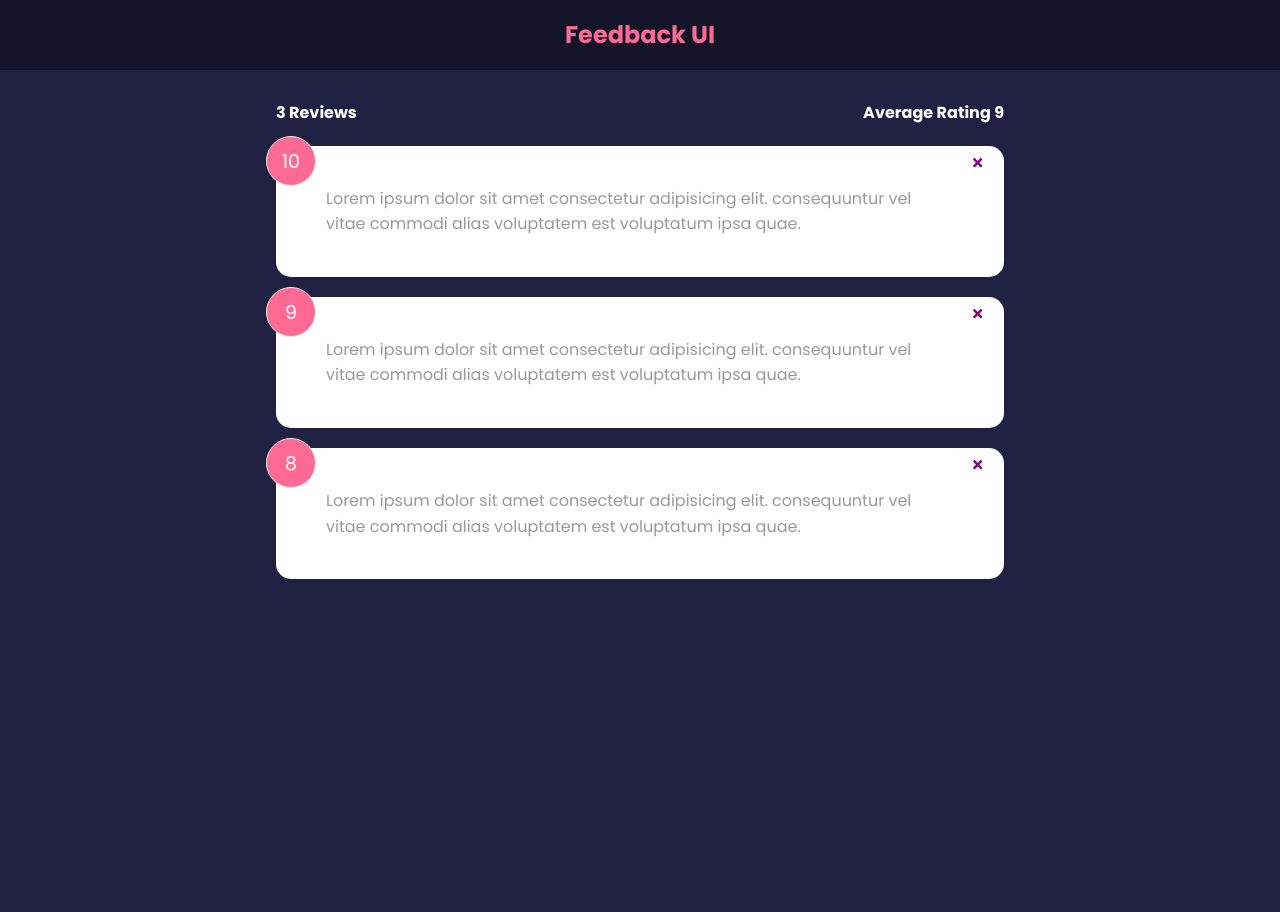
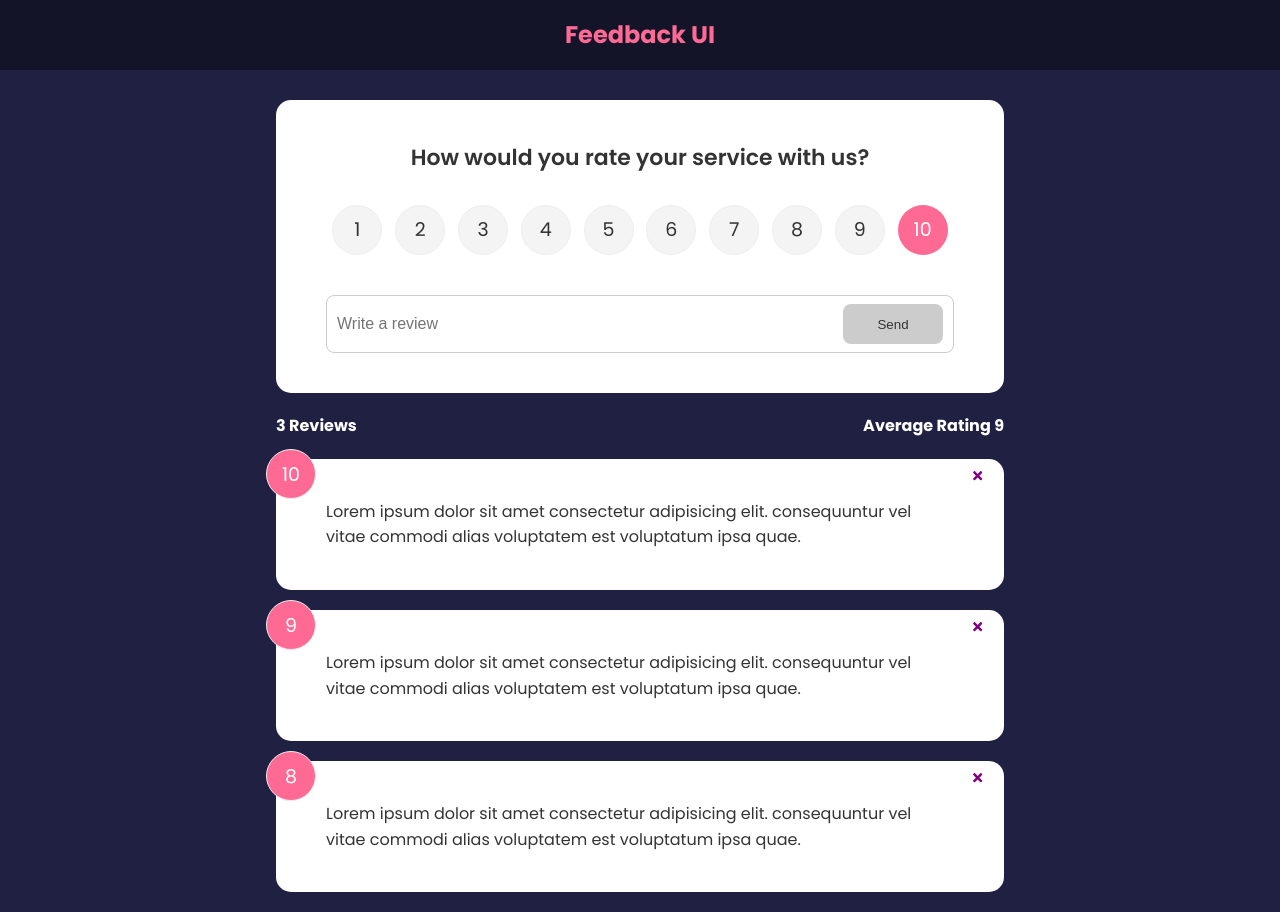
Before and after one commit to omerfaruksaribal/Feedback-App, a React (Create React App) app: page / in a window 1280 px wide. Before the commit the page ends 800 px from the top, so only its background shows below. Built offline with nearby package versions, Linux system fonts and the light colour scheme.

Commit message:
Project almost done

```diff
--- a/package.json
+++ b/package.json
@@ -10,6 +10,7 @@
     "react-dom": "^18.3.1",
     "react-icons": "^5.2.1",
     "react-scripts": "5.0.1",
+    "uuid": "^10.0.0",
     "web-vitals": "^2.1.4"
   },
   "scripts": {
--- a/src/App.js
+++ b/src/App.js
@@ -1,13 +1,20 @@
 import React  from "react"
+import { v4 as uuidv4 } from 'uuid'
 import { useState } from "react"
 import Header from "./components/Header"
 import FeedbackList from "./components/FeedbackList"
 import FeedbackStats from "./components/FeedbackStats"
 import FeedbackData from "./data/FeedbackData"
+import FeedbackForm from "./components/FeedbackForm"
 
 
 function App() {
     const[feedback, setFeedback] = useState(FeedbackData)
+
+    const addFeedback = (newFeedback) => {
+        newFeedback.id = uuidv4()
+        setFeedback([newFeedback, ...feedback])
+    }
 
     const deleteFeedback = (id) => {
         if (window.confirm('Are you sure you want to delete?')) {
@@ -20,6 +27,7 @@
     <>
         <Header />
         <div className="container">
+            <FeedbackForm handleAdd={addFeedback} />
             <FeedbackStats feedback = {feedback} />
             <FeedbackList feedback = {feedback} handleDelete={ deleteFeedback } />
         </div>
--- /dev/null
+++ b/src/components/FeedbackForm.jsx
@@ -0,0 +1,62 @@
+import React from 'react'
+import { useState } from 'react'
+import Card from './shared/Card'
+import Button from './shared/Button'
+import RatingSelect from './RatingSelect'
+
+function FeedbackForm({handleAdd}) {
+    const [text, setText] = useState('')
+    const [rating, setRating] = useState(10)
+    const [btnDisabled, setBtnDisabled] = useState(true)
+    const [message, setMessage] = useState('')
+
+    const handleTextChange = (e) => {
+        if (text === '') {
+            setBtnDisabled(true)
+            setMessage(null)
+        } else if (text !== '' && text.trim().length <= 10) {
+            setMessage('Text must be at least 10 character')
+            setBtnDisabled(true)
+        } else {
+            setMessage(null)
+            setBtnDisabled(false)
+        }
+
+        setText(e.target.value)
+    }
+
+    const handleSubmit = (e) => {
+        e.preventDefault()
+        if (text.trim().length > 10 ) {
+            const newFeedback = {
+                text: text,
+                rating: rating,
+            }
+            handleAdd(newFeedback)
+
+            setText('')
+        }
+    }
+
+    return (
+    <Card>
+        <form onSubmit={handleSubmit} >
+            <h2>How would you rate your service with us?</h2>
+            <RatingSelect select={ (rating) => setRating(rating) } />
+            <div className="input-group">
+                <input
+                    onChange={handleTextChange}
+                    type='text'
+                    placeholder='Write a review'
+                    value={text}
+                />
+                <Button type="submit" isDisabled={btnDisabled}>Send</Button>
+            </div>
+            {message && <div className='message' >{message}</div>}
+        </form>
+    </Card>
+  )
+}
+
+
+export default FeedbackForm
--- /dev/null
+++ b/src/components/RatingSelect.jsx
@@ -0,0 +1,128 @@
+import React from 'react'
+import {useState} from 'react'
+
+function RatingSelect({select}) {
+    const [selected, setSelected] = useState(10)
+
+    const handleChange = (e) => {
+        setSelected(+e.currentTarget.value)
+        select(+e.currentTarget.value)
+    }
+
+    return (
+        <ul className="rating">
+          <li>
+            <input
+              type="radio"
+              id="num1"
+              name="rating"
+              value="1"
+              onChange={handleChange}
+              checked={selected === 1}
+            ></input>
+            <label htmlFor="num1">1</label>
+          </li>
+          <li>
+            <input
+              type="radio"
+              id="num2"
+              name="rating"
+              value="2"
+              onChange={handleChange}
+              checked={selected === 2}
+            ></input>
+            <label htmlFor="num2">2</label>
+          </li>
+          <li>
+            <input
+              type="radio"
+              id="num3"
+              name="rating"
+              value="3"
+              onChange={handleChange}
+              checked={selected === 3}
+            ></input>
+            <label htmlFor="num3">3</label>
+          </li>
+          <li>
+            <input
+              type="radio"
+              id="num4"
+              name="rating"
+              value="4"
+              onChange={handleChange}
+              checked={selected === 4}
+            ></input>
+            <label htmlFor="num4">4</label>
+          </li>
+          <li>
+            <input
+              type="radio"
+              id="num5"
+              name="rating"
+              value="5"
+              onChange={handleChange}
+              checked={selected === 5}
+            ></input>
+            <label htmlFor="num5">5</label>
+          </li>
+          <li>
+            <input
+              type="radio"
+              id="num6"
+              name="rating"
+              value="6"
+              onChange={handleChange}
+              checked={selected === 6}
+            ></input>
+            <label htmlFor="num6">6</label>
+          </li>
+          <li>
+            <input
+              type="radio"
+              id="num7"
+              name="rating"
+              value="7"
+              onChange={handleChange}
+              checked={selected === 7}
+            ></input>
+            <label htmlFor="num7">7</label>
+          </li>
+          <li>
+            <input
+              type="radio"
+              id="num8"
+              name="rating"
+              value="8"
+              onChange={handleChange}
+              checked={selected === 8}
+            ></input>
+            <label htmlFor="num8">8</label>
+          </li>
+          <li>
+            <input
+              type="radio"
+              id="num9"
+              name="rating"
+              value="9"
+              onChange={handleChange}
+              checked={selected === 9}
+            ></input>
+            <label htmlFor="num9">9</label>
+          </li>
+          <li>
+            <input
+              type="radio"
+              id="num10"
+              name="rating"
+              value="10"
+              onChange={handleChange}
+              checked={selected === 10}
+            ></input>
+            <label htmlFor="num10">10</label>
+          </li>
+        </ul>
+      )
+}
+
+export default RatingSelect
--- /dev/null
+++ b/src/components/shared/Button.jsx
@@ -0,0 +1,25 @@
+import React from 'react'
+import PropTypes from 'prop-types'
+
+function Button({ children, version, type, isDisabled }) {
+  return (
+    <button type={type} disabled={isDisabled} className={`btn btn-${version}`} >
+        {children}
+    </button>
+)
+}
+
+Button.defaultProps = {
+    version: 'primary',
+    type: 'button',
+    isDisabled: false
+}
+
+Button.propTypes = {
+    children: PropTypes.node.isRequired,
+    version: PropTypes.string,
+    text: PropTypes.string,
+    isDisabled: PropTypes.bool
+}
+
+export default Button
--- a/src/components/shared/Card.jsx
+++ b/src/components/shared/Card.jsx
@@ -9,8 +9,8 @@
 
     <div className="card" style={
         {
-            backgroundColor: reverse ? 'rgba(0,0,0,0.4)' : '#fff',
-            color: reverse ? '#fff' : 'rgba(0,0,0,0.4)',
+            backgroundColor: reverse ? 'rgba(0,0,0,0.8)' : '#fff',
+            color: reverse ? '#fff' : 'rgba(0,0,0,0.8)',
         }}
         >
             {children}
--- a/src/index.css
+++ b/src/index.css
@@ -300,7 +300,7 @@
 
   border-radius: 8px;
 
-  color: #fff;
+  color: 'black';
 
   width: 100px;
 
```
Also changed, not shown: 1 other file (tests, documents, lock files or other folders).
